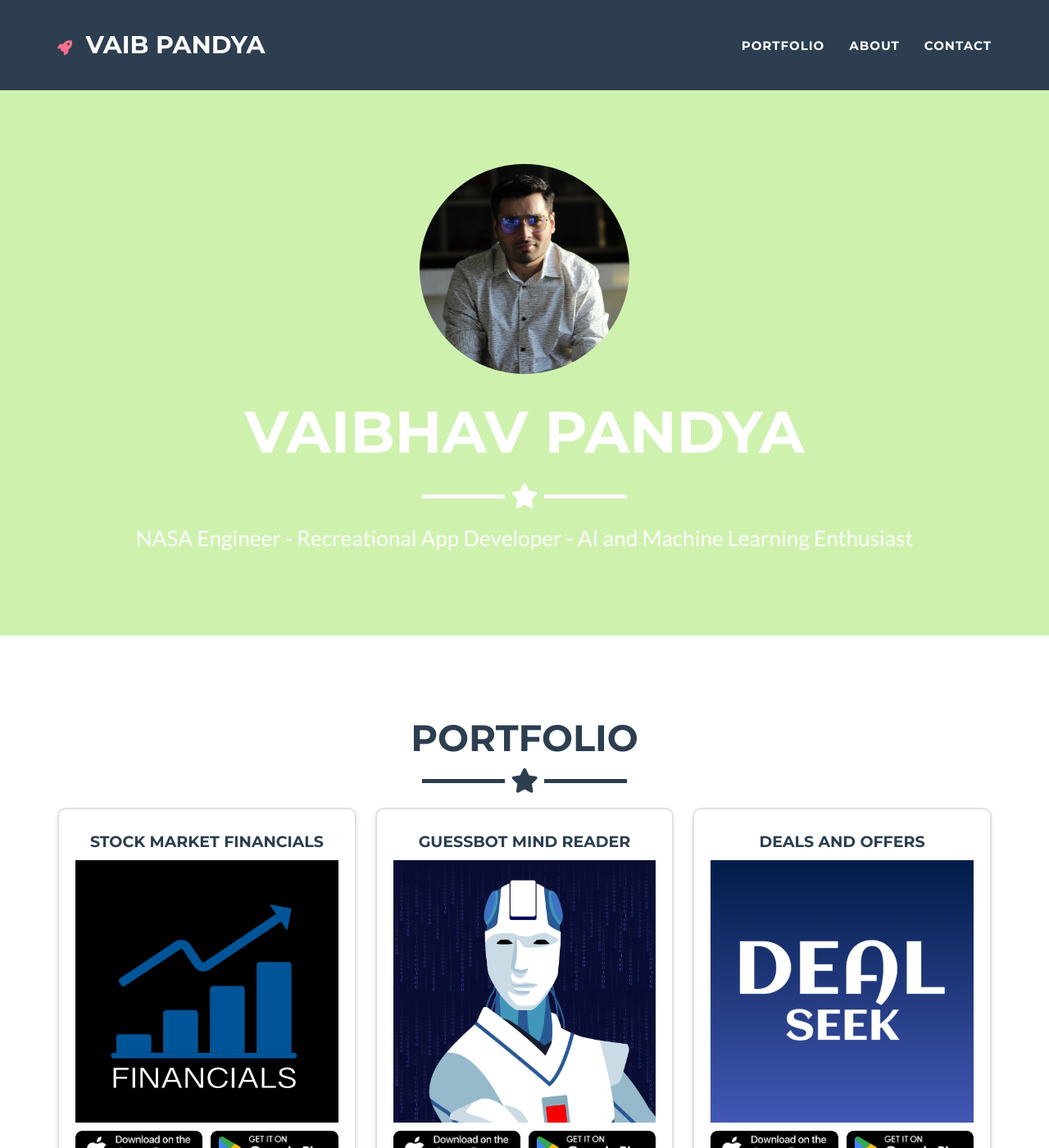
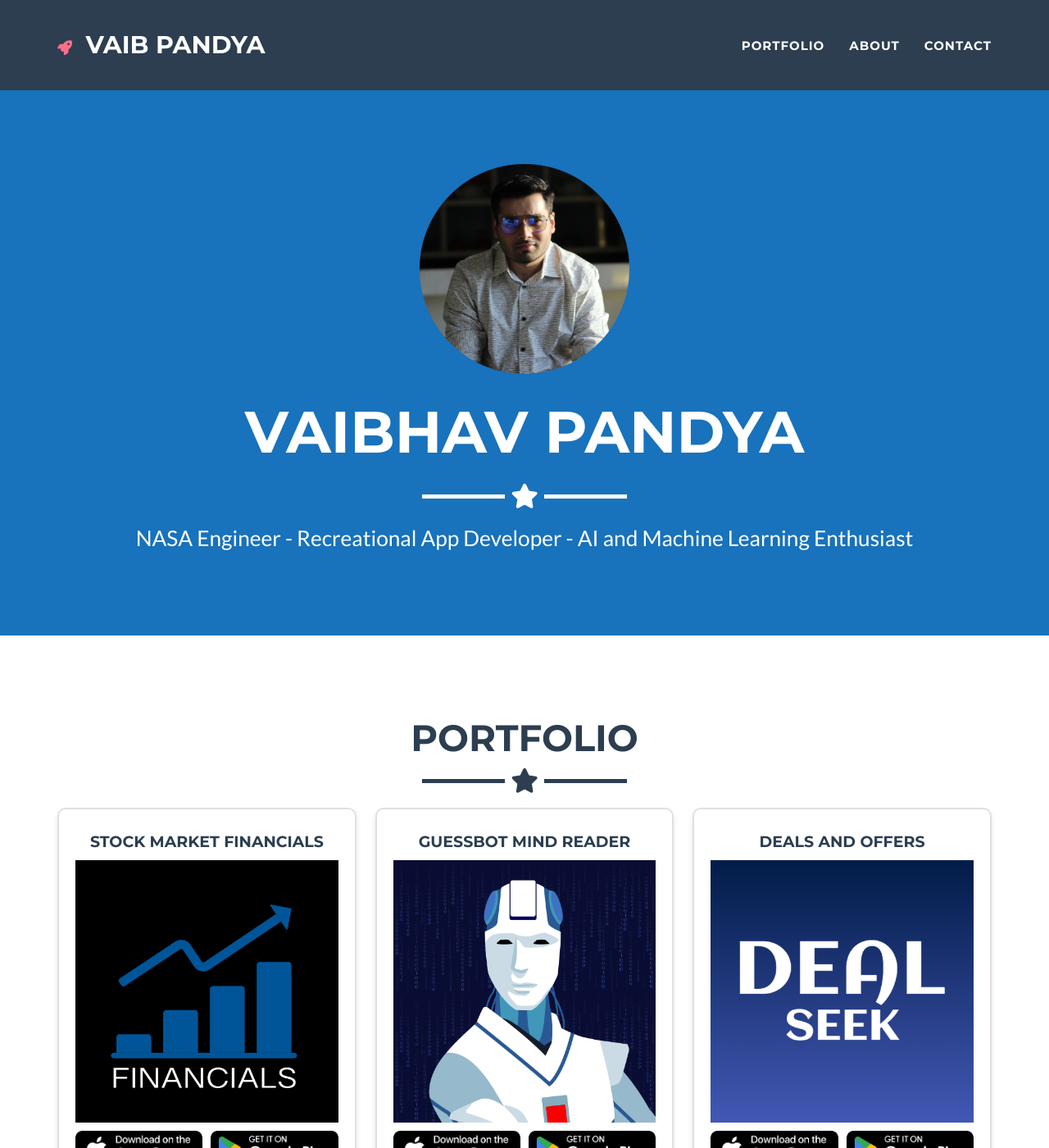
Before and after one commit to pandyav/pandyav.github.io, a Jekyll site: the page built from _posts/2014-07-18-project-1.markdown, in a window 1280 px wide and 1400 px high. Shown: the whole window at 82% size. Built offline with Jekyll 4.4.1, drawn with Linux system fonts in a browser that asks for light colours.

Commit message:
main pic

```diff
--- a/_config.yml
+++ b/_config.yml
@@ -26,7 +26,7 @@ contact: static
 
 # Color settings (hex-codes without the leading hash-tag)
 color:
-  primary: cef2ae #18bc9c #80B3FF
+  primary: 1872bc #18bc9c #80B3FF
   primary-rgb: "24,288,156" #"128,179,255"
   secondary: 2c3e50 #FD6E8A
   secondary-dark: 233140 #A2122F
```
